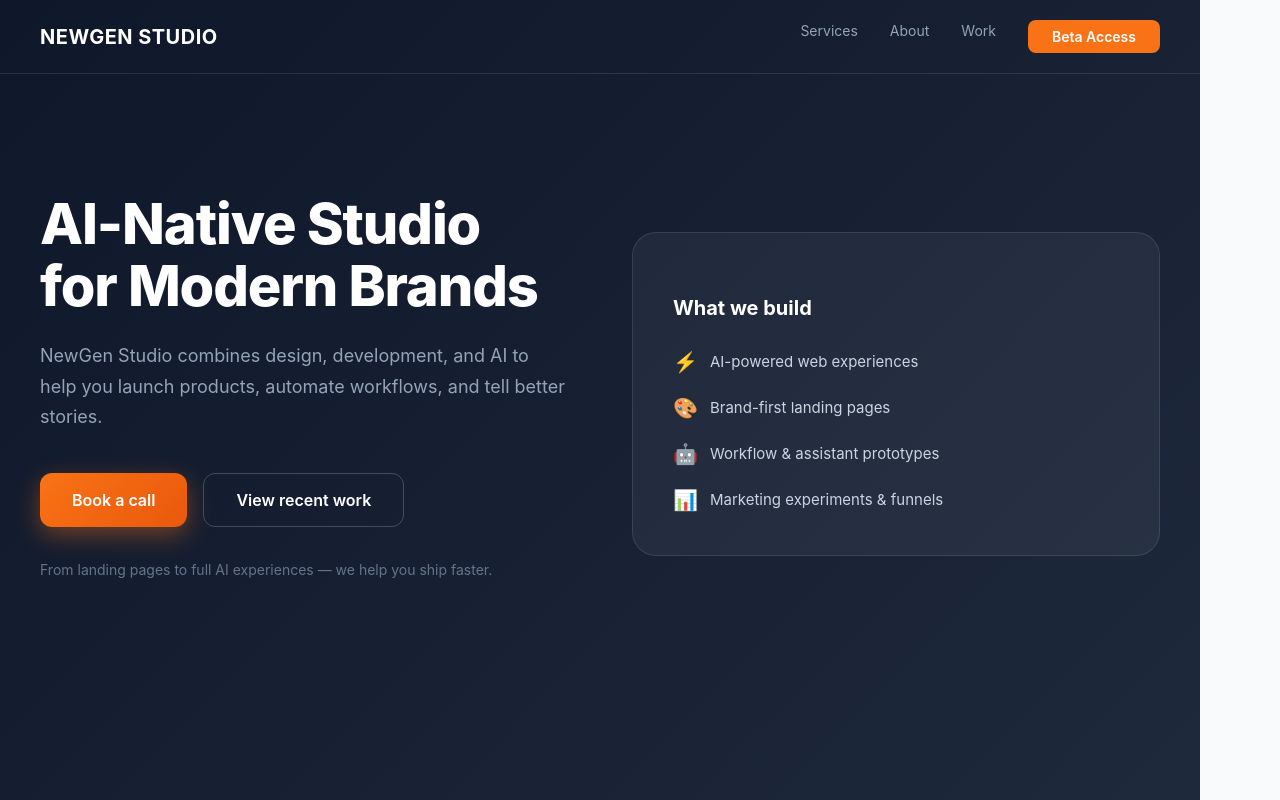
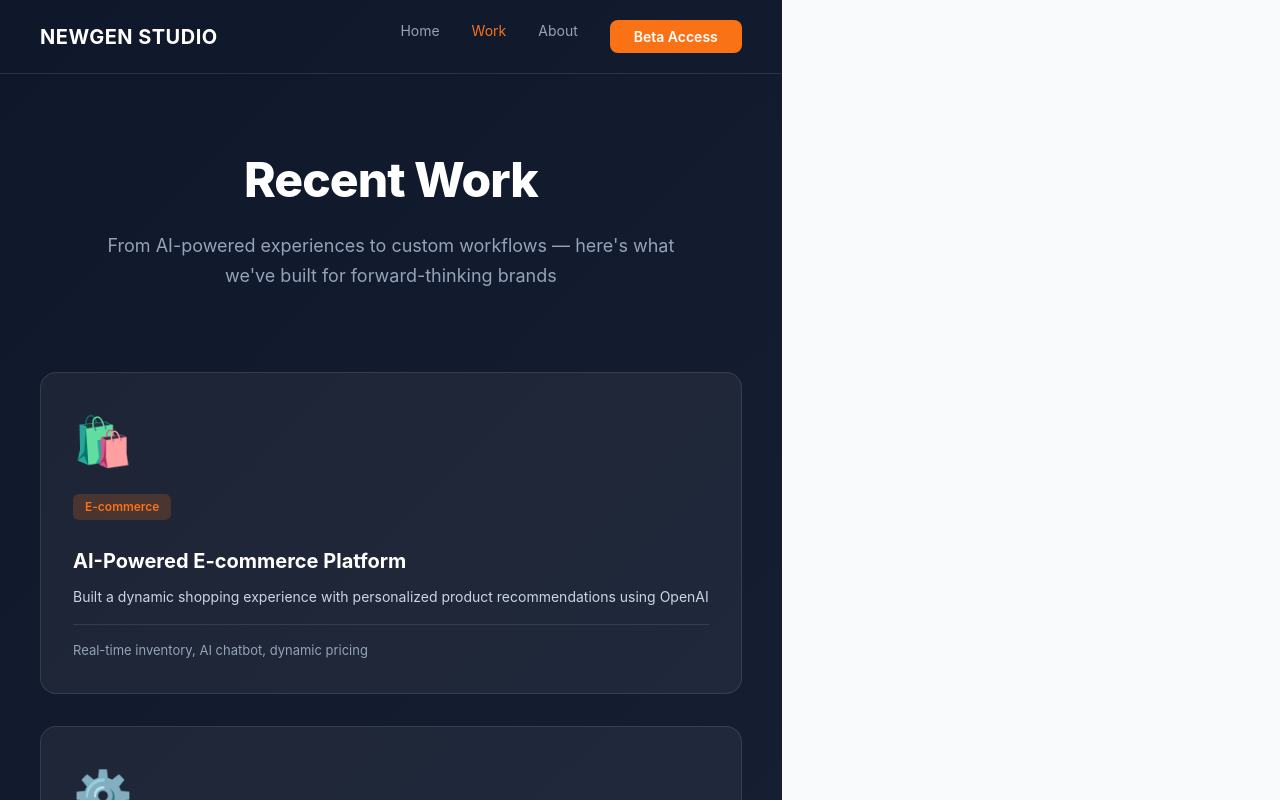
Before and after one commit to samsonnetsereab1-sudo/newgenaistudio, a React (Vite) app: page /portfolio in a window 1280 px wide. Before the commit this address led to /. Shown: the top 800 px of the page. Built offline with nearby package versions, Linux system fonts and the light colour scheme.

Commit message:
Add interactive Portfolio page and connect navigation

```diff
--- a/src/SimpleApp.jsx
+++ b/src/SimpleApp.jsx
@@ -1,6 +1,7 @@
 import React, { useState } from 'react';
 import { Routes, Route, Navigate, Outlet, useNavigate } from 'react-router-dom';
 import Landing from './pages/Landing';
+import Portfolio from './pages/Portfolio';
 import RequireAuth from './auth/RequireAuth';
 
 const ACCESS_CODE = 'newgen-beta';
@@ -520,6 +521,7 @@ export default function SimpleApp() {
   return (
     <Routes>
       <Route path="/" element={<Landing />} />
+      <Route path="/portfolio" element={<Portfolio />} />
       <Route path="/gate" element={<BetaGate />} />
       <Route path="/app" element={<RequireAuth><AppShell /></RequireAuth>}>
         <Route index element={<Dashboard />} />
--- a/src/pages/Landing.jsx
+++ b/src/pages/Landing.jsx
@@ -24,7 +24,12 @@ export default function Landing() {
         <nav style={{ display: 'flex', gap: '32px', fontSize: '14px' }}>
           <span style={{ color: '#94a3b8', cursor: 'pointer' }}>Services</span>
           <span style={{ color: '#94a3b8', cursor: 'pointer' }}>About</span>
-          <span style={{ color: '#94a3b8', cursor: 'pointer' }}>Work</span>
+          <span
+            onClick={() => navigate('/portfolio')}
+            style={{ color: '#94a3b8', cursor: 'pointer' }}
+          >
+            Work
+          </span>
           <button
             onClick={() => navigate('/gate')}
             style={{
@@ -89,6 +94,7 @@ export default function Landing() {
               Book a call
             </button>
             <button
+              onClick={() => navigate('/portfolio')}
               style={{
                 background: 'transparent',
                 color: 'white',
--- /dev/null
+++ b/src/pages/Portfolio.jsx
@@ -0,0 +1,258 @@
+import React from 'react';
+import { useNavigate } from 'react-router-dom';
+
+export default function Portfolio() {
+  const navigate = useNavigate();
+
+  const projects = [
+    {
+      id: 1,
+      title: 'AI-Powered E-commerce Platform',
+      description: 'Built a dynamic shopping experience with personalized product recommendations using OpenAI',
+      category: 'E-commerce',
+      image: '🛍️',
+      details: 'Real-time inventory, AI chatbot, dynamic pricing'
+    },
+    {
+      id: 2,
+      title: 'Workflow Automation Dashboard',
+      description: 'Automated business processes with custom workflows and task management',
+      category: 'Automation',
+      image: '⚙️',
+      details: 'Process automation, team collaboration, analytics'
+    },
+    {
+      id: 3,
+      title: 'Brand Landing Page Generator',
+      description: 'AI-first landing pages created in minutes for modern brands',
+      category: 'Design',
+      image: '🎨',
+      details: 'Template system, AI copy generation, A/B testing'
+    },
+    {
+      id: 4,
+      title: 'Customer Support Assistant',
+      description: 'Intelligent support system with AI-powered responses and human handoff',
+      category: 'AI Assistant',
+      image: '🤖',
+      details: 'Multi-language support, sentiment analysis, escalation'
+    },
+    {
+      id: 5,
+      title: 'Marketing Funnel Platform',
+      description: 'Complete marketing automation with conversion optimization',
+      category: 'Marketing',
+      image: '📊',
+      details: 'Lead scoring, email automation, analytics dashboard'
+    },
+    {
+      id: 6,
+      title: 'Content Creation Studio',
+      description: 'AI-assisted content generation for social media and blogs',
+      category: 'Content',
+      image: '✍️',
+      details: 'Multi-format content, scheduling, performance analytics'
+    }
+  ];
+
+  return (
+    <div style={{
+      minHeight: '100vh',
+      background: 'linear-gradient(135deg, #0f172a 0%, #1e293b 100%)',
+      color: 'white'
+    }}>
+      {/* Header */}
+      <header style={{
+        display: 'flex',
+        justifyContent: 'space-between',
+        alignItems: 'center',
+        padding: '20px 40px',
+        borderBottom: '1px solid rgba(255,255,255,0.1)'
+      }}>
+        <div
+          onClick={() => navigate('/')}
+          style={{
+            fontSize: '20px',
+            fontWeight: '700',
+            letterSpacing: '0.5px',
+            cursor: 'pointer'
+          }}
+        >
+          NEWGEN STUDIO
+        </div>
+        <nav style={{ display: 'flex', gap: '32px', fontSize: '14px' }}>
+          <span
+            onClick={() => navigate('/')}
+            style={{ color: '#94a3b8', cursor: 'pointer' }}
+          >
+            Home
+          </span>
+          <span style={{ color: '#f97316', cursor: 'pointer' }}>Work</span>
+          <span style={{ color: '#94a3b8', cursor: 'pointer' }}>About</span>
+          <button
+            onClick={() => navigate('/gate')}
+            style={{
+              background: '#f97316',
+              color: 'white',
+              border: 'none',
+              padding: '8px 24px',
+              borderRadius: '8px',
+              fontSize: '14px',
+              fontWeight: '600',
+              cursor: 'pointer'
+            }}
+          >
+            Beta Access
+          </button>
+        </nav>
+      </header>
+
+      {/* Hero Section */}
+      <div style={{
+        maxWidth: '1200px',
+        margin: '0 auto',
+        padding: '80px 40px'
+      }}>
+        <div style={{ textAlign: 'center', marginBottom: '80px' }}>
+          <h1 style={{
+            fontSize: '48px',
+            fontWeight: '800',
+            lineHeight: '1.1',
+            margin: '0 0 24px',
+            letterSpacing: '-0.02em'
+          }}>
+            Recent Work
+          </h1>
+          <p style={{
+            fontSize: '18px',
+            color: '#94a3b8',
+            lineHeight: '1.7',
+            margin: '0',
+            maxWidth: '600px',
+            marginLeft: 'auto',
+            marginRight: 'auto'
+          }}>
+            From AI-powered experiences to custom workflows — here's what we've built for forward-thinking brands
+          </p>
+        </div>
+
+        {/* Projects Grid */}
+        <div style={{
+          display: 'grid',
+          gridTemplateColumns: 'repeat(auto-fit, minmax(350px, 1fr))',
+          gap: '32px',
+          marginBottom: '80px'
+        }}>
+          {projects.map((project) => (
+            <div
+              key={project.id}
+              style={{
+                background: 'rgba(255,255,255,0.05)',
+                border: '1px solid rgba(255,255,255,0.1)',
+                borderRadius: '16px',
+                padding: '32px',
+                cursor: 'pointer',
+                transition: 'all 0.3s ease',
+                ':hover': {
+                  background: 'rgba(255,255,255,0.08)',
+                  borderColor: 'rgba(249, 115, 22, 0.5)'
+                }
+              }}
+              onMouseEnter={(e) => {
+                e.currentTarget.style.background = 'rgba(255,255,255,0.08)';
+                e.currentTarget.style.borderColor = 'rgba(249, 115, 22, 0.5)';
+                e.currentTarget.style.transform = 'translateY(-4px)';
+              }}
+              onMouseLeave={(e) => {
+                e.currentTarget.style.background = 'rgba(255,255,255,0.05)';
+                e.currentTarget.style.borderColor = 'rgba(255,255,255,0.1)';
+                e.currentTarget.style.transform = 'translateY(0)';
+              }}
+            >
+              <div style={{ fontSize: '48px', marginBottom: '16px' }}>
+                {project.image}
+              </div>
+              <div style={{
+                display: 'inline-block',
+                background: 'rgba(249, 115, 22, 0.2)',
+                color: '#f97316',
+                padding: '4px 12px',
+                borderRadius: '6px',
+                fontSize: '12px',
+                fontWeight: '600',
+                marginBottom: '16px'
+              }}>
+                {project.category}
+              </div>
+              <h3 style={{
+                fontSize: '20px',
+                fontWeight: '700',
+                margin: '12px 0',
+                lineHeight: '1.3'
+              }}>
+                {project.title}
+              </h3>
+              <p style={{
+                fontSize: '14px',
+                color: '#cbd5e1',
+                lineHeight: '1.6',
+                margin: '12px 0'
+              }}>
+                {project.description}
+              </p>
+              <div style={{
+                fontSize: '13px',
+                color: '#94a3b8',
+                marginTop: '16px',
+                paddingTop: '16px',
+                borderTop: '1px solid rgba(255,255,255,0.1)'
+              }}>
+                {project.details}
+              </div>
+            </div>
+          ))}
+        </div>
+
+        {/* CTA */}
+        <div style={{
+          textAlign: 'center',
+          padding: '60px 40px',
+          background: 'rgba(249, 115, 22, 0.1)',
+          borderRadius: '16px',
+          border: '1px solid rgba(249, 115, 22, 0.2)'
+        }}>
+          <h2 style={{
+            fontSize: '32px',
+            fontWeight: '700',
+            margin: '0 0 16px'
+          }}>
+            Ready to build something amazing?
+          </h2>
+          <p style={{
+            fontSize: '16px',
+            color: '#cbd5e1',
+            margin: '0 0 32px'
+          }}>
+            Let's discuss your project and see how we can help you succeed
+          </p>
+          <button
+            onClick={() => navigate('/gate')}
+            style={{
+              background: 'linear-gradient(135deg, #f97316, #ea580c)',
+              color: 'white',
+              border: 'none',
+              padding: '16px 32px',
+              borderRadius: '12px',
+              fontSize: '16px',
+              fontWeight: '600',
+              cursor: 'pointer',
+              boxShadow: '0 8px 24px rgba(249, 115, 22, 0.4)'
+            }}
+          >
+            Book a call
+          </button>
+        </div>
+      </div>
+    </div>
+  );
+}
```
